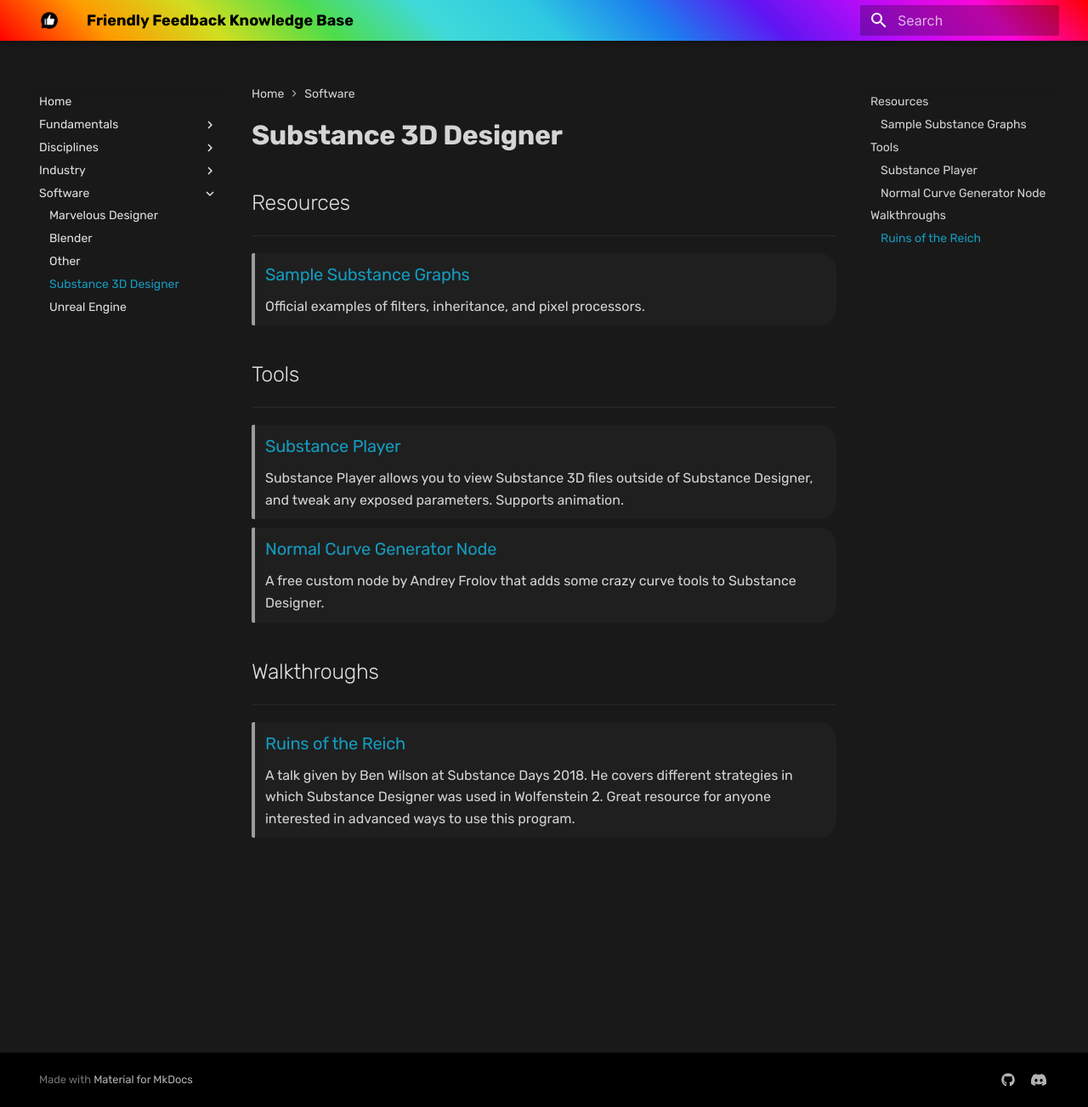
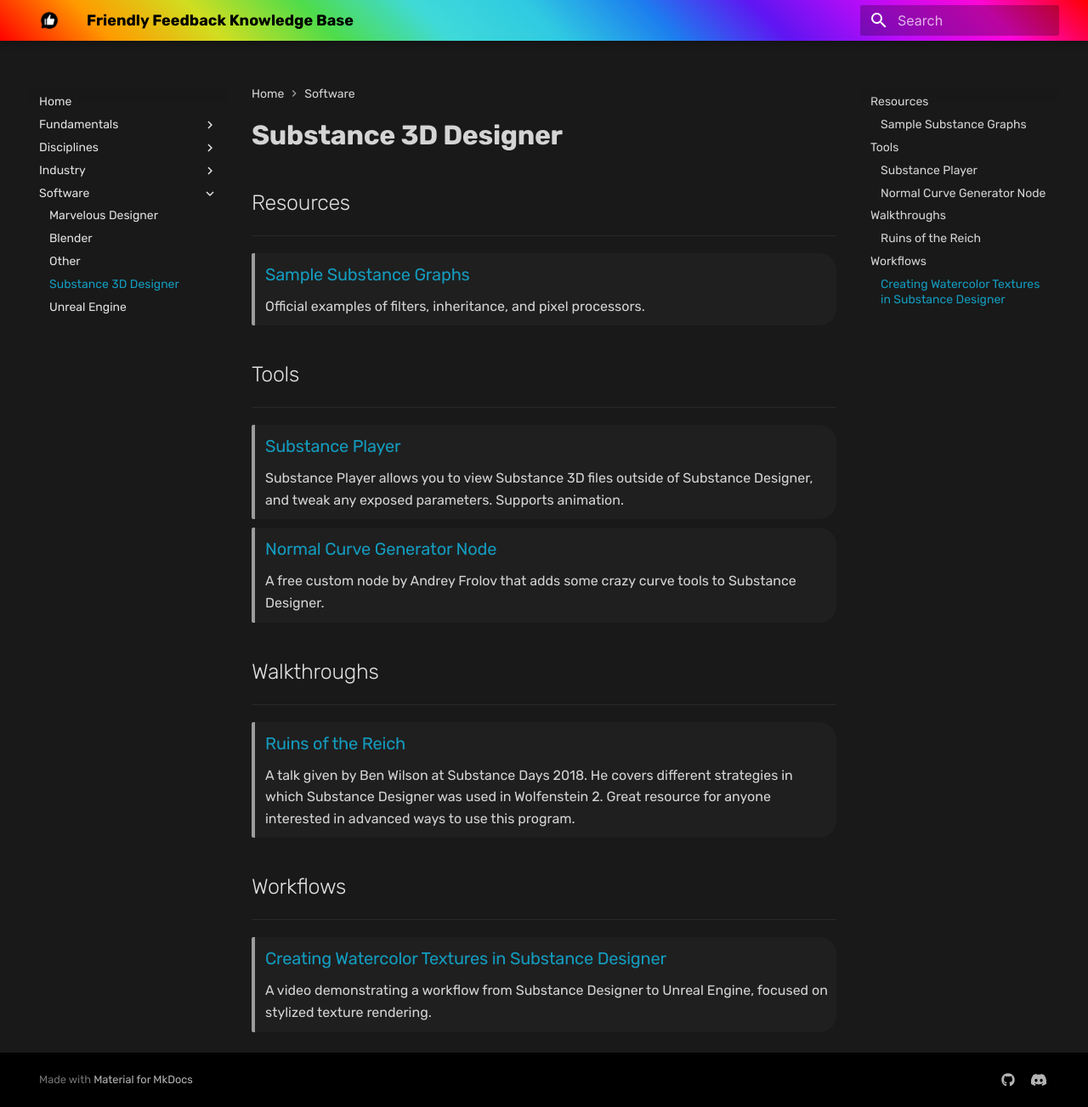
Before and after one commit to Zalek4/Friendly-Feedback-Knowledge-Base, an MkDocs documentation site: the page built from docs/software/substance_3d_designer.md, in a window 1280 px wide and 1303 px high. Shown: the whole window at 85% size. Built offline with MkDocs 1.6.1 and Material for MkDocs 9.7.7, drawn with Linux system fonts in a browser that asks for light colours.

```diff
--- a/docs/software/substance_3d_designer.md
+++ b/docs/software/substance_3d_designer.md
@@ -26,3 +26,11 @@ ___
 > ### [Ruins of the Reich](https://www.artstation.com/artwork/5LlzO)
 A talk given by Ben Wilson at Substance Days 2018. He covers different strategies in which Substance Designer was used in Wolfenstein 2. Great resource for anyone interested in advanced ways to use this program.
 <!-- -->
+
+
+## Workflows
+___
+
+> ### [Creating Watercolor Textures in Substance Designer](https://www.youtube.com/watch?v=KPFep7SFIps)
+A video demonstrating a workflow from Substance Designer to Unreal Engine, focused on stylized texture rendering.
+<!-- -->
--- a/resources_official.json
+++ b/resources_official.json
@@ -272,5 +272,11 @@
         "links": [
             "https://www.artstation.com/artwork/w6nQ96"
         ]
+    },
+    "839979371300782090": {
+        "author": "hemuth",
+        "links": [
+            "https://www.youtube.com/watch?v=KPFep7SFIps"
+        ]
     }
 }
```
Also changed, not shown: docs/index.md (+1 -1 lines).
